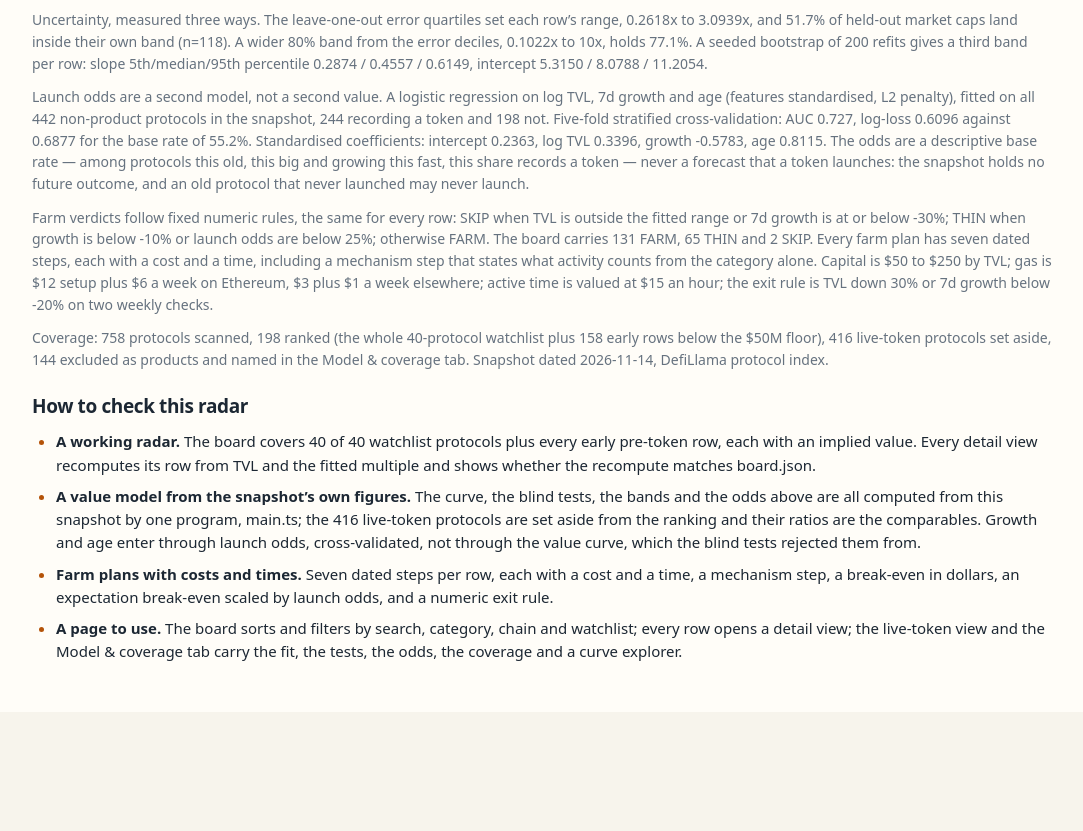
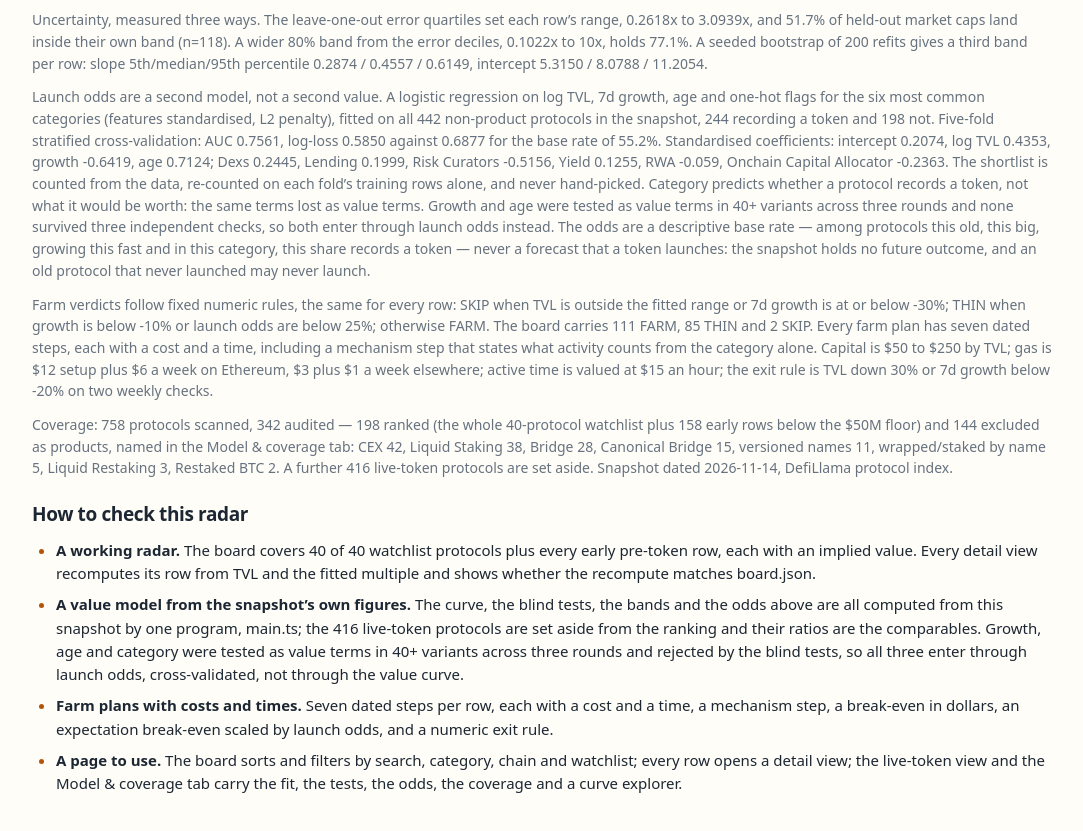
Before and after one commit to arukh89/token-radar-01, a plain HTML site: page dashboard/index.html in a window 1280 px wide. Shown: the part 507-1338 px from the top of the page, without its empty margins (0-1083 px from the left). Before the commit the page ends 1219 px from the top, so only its background shows below. Drawn offline with Linux system fonts and the light colour scheme; a script that the page names is missing.

Commit message:
v4: method section odds + coverage update

```diff
--- a/dashboard/index.html
+++ b/dashboard/index.html
@@ -27,13 +27,13 @@
 </tbody>
 </table></div>
 <p class="note">Uncertainty, measured three ways. The leave-one-out error quartiles set each row&rsquo;s range, 0.2618x to 3.0939x, and 51.7% of held-out market caps land inside their own band (n=118). A wider 80% band from the error deciles, 0.1022x to 10x, holds 77.1%. A seeded bootstrap of 200 refits gives a third band per row: slope 5th/median/95th percentile 0.2874 / 0.4557 / 0.6149, intercept 5.3150 / 8.0788 / 11.2054.</p>
-<p class="note">Launch odds are a second model, not a second value. A logistic regression on log TVL, 7d growth and age (features standardised, L2 penalty), fitted on all 442 non-product protocols in the snapshot, 244 recording a token and 198 not. Five-fold stratified cross-validation: AUC 0.727, log-loss 0.6096 against 0.6877 for the base rate of 55.2%. Standardised coefficients: intercept 0.2363, log TVL 0.3396, growth -0.5783, age 0.8115. The odds are a descriptive base rate &mdash; among protocols this old, this big and growing this fast, this share records a token &mdash; never a forecast that a token launches: the snapshot holds no future outcome, and an old protocol that never launched may never launch.</p>
-<p class="note">Farm verdicts follow fixed numeric rules, the same for every row: SKIP when TVL is outside the fitted range or 7d growth is at or below -30%; THIN when growth is below -10% or launch odds are below 25%; otherwise FARM. The board carries 131 FARM, 65 THIN and 2 SKIP. Every farm plan has seven dated steps, each with a cost and a time, including a mechanism step that states what activity counts from the category alone. Capital is $50 to $250 by TVL; gas is $12 setup plus $6 a week on Ethereum, $3 plus $1 a week elsewhere; active time is valued at $15 an hour; the exit rule is TVL down 30% or 7d growth below -20% on two weekly checks.</p>
-<p class="note">Coverage: 758 protocols scanned, 198 ranked (the whole 40-protocol watchlist plus 158 early rows below the $50M floor), 416 live-token protocols set aside, 144 excluded as products and named in the Model &amp; coverage tab. Snapshot dated 2026-11-14, DefiLlama protocol index.</p>
+<p class="note">Launch odds are a second model, not a second value. A logistic regression on log TVL, 7d growth, age and one-hot flags for the six most common categories (features standardised, L2 penalty), fitted on all 442 non-product protocols in the snapshot, 244 recording a token and 198 not. Five-fold stratified cross-validation: AUC 0.7561, log-loss 0.5850 against 0.6877 for the base rate of 55.2%. Standardised coefficients: intercept 0.2074, log TVL 0.4353, growth -0.6419, age 0.7124; Dexs 0.2445, Lending 0.1999, Risk Curators -0.5156, Yield 0.1255, RWA -0.059, Onchain Capital Allocator -0.2363. The shortlist is counted from the data, re-counted on each fold&rsquo;s training rows alone, and never hand-picked. Category predicts whether a protocol records a token, not what it would be worth: the same terms lost as value terms. Growth and age were tested as value terms in 40+ variants across three rounds and none survived three independent checks, so both enter through launch odds instead. The odds are a descriptive base rate &mdash; among protocols this old, this big, growing this fast and in this category, this share records a token &mdash; never a forecast that a token launches: the snapshot holds no future outcome, and an old protocol that never launched may never launch.</p>
+<p class="note">Farm verdicts follow fixed numeric rules, the same for every row: SKIP when TVL is outside the fitted range or 7d growth is at or below -30%; THIN when growth is below -10% or launch odds are below 25%; otherwise FARM. The board carries 111 FARM, 85 THIN and 2 SKIP. Every farm plan has seven dated steps, each with a cost and a time, including a mechanism step that states what activity counts from the category alone. Capital is $50 to $250 by TVL; gas is $12 setup plus $6 a week on Ethereum, $3 plus $1 a week elsewhere; active time is valued at $15 an hour; the exit rule is TVL down 30% or 7d growth below -20% on two weekly checks.</p>
+<p class="note">Coverage: 758 protocols scanned, 342 audited &mdash; 198 ranked (the whole 40-protocol watchlist plus 158 early rows below the $50M floor) and 144 excluded as products, named in the Model &amp; coverage tab: CEX 42, Liquid Staking 38, Bridge 28, Canonical Bridge 15, versioned names 11, wrapped/staked by name 5, Liquid Restaking 3, Restaked BTC 2. A further 416 live-token protocols are set aside. Snapshot dated 2026-11-14, DefiLlama protocol index.</p>
 <h2>How to check this radar</h2>
 <ul>
 <li><b>A working radar.</b> The board covers 40 of 40 watchlist protocols plus every early pre-token row, each with an implied value. Every detail view recomputes its row from TVL and the fitted multiple and shows whether the recompute matches board.json.</li>
-<li><b>A value model from the snapshot&rsquo;s own figures.</b> The curve, the blind tests, the bands and the odds above are all computed from this snapshot by one program, main.ts; the 416 live-token protocols are set aside from the ranking and their ratios are the comparables. Growth and age enter through launch odds, cross-validated, not through the value curve, which the blind tests rejected them from.</li>
+<li><b>A value model from the snapshot&rsquo;s own figures.</b> The curve, the blind tests, the bands and the odds above are all computed from this snapshot by one program, main.ts; the 416 live-token protocols are set aside from the ranking and their ratios are the comparables. Growth, age and category were tested as value terms in 40+ variants across three rounds and rejected by the blind tests, so all three enter through launch odds, cross-validated, not through the value curve.</li>
 <li><b>Farm plans with costs and times.</b> Seven dated steps per row, each with a cost and a time, a mechanism step, a break-even in dollars, an expectation break-even scaled by launch odds, and a numeric exit rule.</li>
 <li><b>A page to use.</b> The board sorts and filters by search, category, chain and watchlist; every row opens a detail view; the live-token view and the Model &amp; coverage tab carry the fit, the tests, the odds, the coverage and a curve explorer.</li>
 </ul>
```
